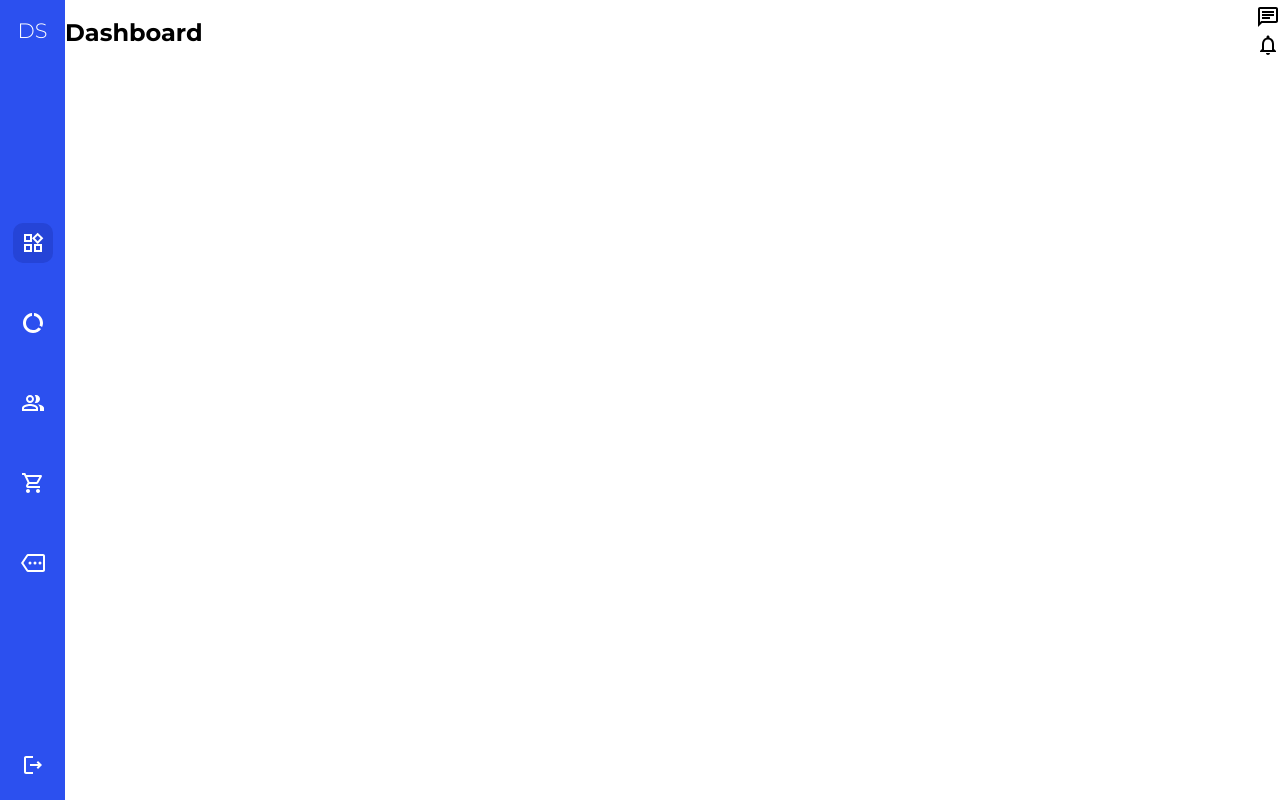
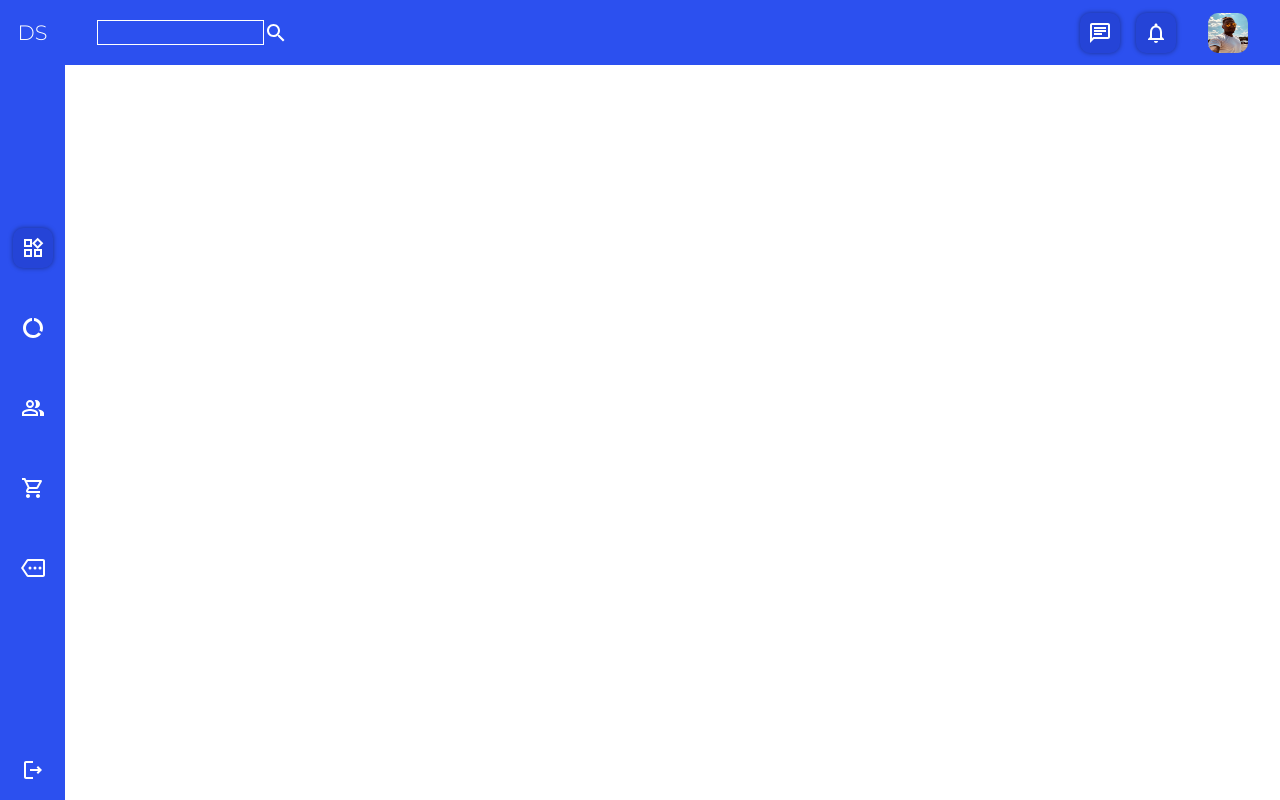
Before and after one commit to Biplo12/Dashboard, a React (Create React App) app: page / in a window 1280 px wide. Built offline with nearby package versions, Linux system fonts and the light colour scheme.

Commit message:
input html structure created

```diff
--- a/src/Components/Styles/__sidebar.scss
+++ b/src/Components/Styles/__sidebar.scss
@@ -7,7 +7,7 @@
   top: 0;
   left: 0;
   .sidebar-logo {
-    height: 60px;
+    height: 65px;
     display: flex;
     justify-content: center;
     align-items: center;
@@ -37,9 +37,7 @@
   .sidebar-item.active {
     background-color: #2544d7;
     border-radius: 10px;
-  }
-  .sidebar-item.active:hover {
-    opacity: 1 !important;
+    box-shadow: $b-shadow;
   }
   .sidebar-item:hover {
     display: flex;
@@ -49,7 +47,7 @@
     height: 40px;
     background-color: #2544d7;
     border-radius: 10px;
-    opacity: 0.5;
+    box-shadow: $b-shadow;
   }
   .sidebar-bottom {
     width: 100%;
--- a/src/Components/Styles/__topbar.scss
+++ b/src/Components/Styles/__topbar.scss
@@ -1,8 +1,66 @@
 .topbar-container {
   width: calc(100% - 65px);
   height: 65px;
+  background-color: #2c50ef;
   margin-left: 65px;
   display: flex;
   justify-content: space-between;
   align-items: center;
+  color: white;
+  padding: 0 2rem;
+  position: fixed;
+  top: 0;
+  left: 0;
+  .topbar-left {
+    .topbar-search {
+      display: flex;
+      justify-content: center;
+      align-items: center;
+      input {
+        outline: none;
+        border: 1px solid white;
+        background-color: transparent;
+        color: white;
+        padding-bottom: 0.5rem;
+        font-size: 0.8rem;
+      }
+      button {
+        display: flex;
+        justify-content: center;
+        align-items: center;
+        background: transparent;
+        border: none;
+        outline: none;
+        cursor: pointer;
+      }
+    }
+  }
+  .topbar-right {
+    display: flex;
+    justify-content: center;
+    align-items: center;
+    .topbar-item {
+      width: 40px;
+      height: 40px;
+      display: flex;
+      justify-content: center;
+      align-items: center;
+      margin: 0 0.5rem;
+      background-color: #2544d7;
+      border-radius: 10px;
+      box-shadow: $b-shadow;
+      cursor: pointer;
+    }
+    .topbar-profile-image {
+      display: flex;
+      justify-content: center;
+      align-items: center;
+      padding-left: 1.5rem;
+      img {
+        width: 40px;
+        height: 40px;
+        border-radius: 10px;
+      }
+    }
+  }
 }
--- a/src/Components/Styles/__variables.scss
+++ b/src/Components/Styles/__variables.scss
@@ -2,3 +2,4 @@ $f-default: 1rem;
 // $f-family: "Inter", sans-serif;
 $f-family: "Montserrat", sans-serif;
 $transition: all 0.3s ease-out;
+$b-shadow: 0 0 5px rgba(0, 0, 0, 0.4);
--- a/src/Components/Topbar.jsx
+++ b/src/Components/Topbar.jsx
@@ -1,11 +1,18 @@
 import React from "react";
-import { ChatOutlined, NotificationsOutlined } from "@mui/icons-material";
+import {
+  ChatOutlined,
+  NotificationsOutlined,
+  Search,
+} from "@mui/icons-material";
 const Topbar = () => {
   return (
     <div className="topbar-container">
       <div className="topbar-left">
-        <div className="topbar-title">
-          <h2>Dashboard</h2>
+        <div className="topbar-search">
+          <input type="text" />
+          <button type="submit">
+            <Search style={{ fill: "white" }} />
+          </button>
         </div>
       </div>
       <div className="topbar-right">
@@ -15,6 +22,9 @@ const Topbar = () => {
         <div className="topbar-item">
           <NotificationsOutlined />
         </div>
+        <div className="topbar-profile-image">
+          <img src="./Images/Topbar/profile-photo.jpg" alt="user profile" />
+        </div>
       </div>
     </div>
   );
--- a/src/Pages/Home.jsx
+++ b/src/Pages/Home.jsx
@@ -1,6 +1,6 @@
 import React from "react";
 import Sidebar from "../Components/Sidebar";
-import Topbar from "../Components/Topbar";
+import Topbar from "./../Components/Topbar";
 const Home = () => {
   return (
     <>
```
Also changed, not shown: public/images/Topbar/profile-photo.jpg (renamed from public/images/profile-photo.jpg).
